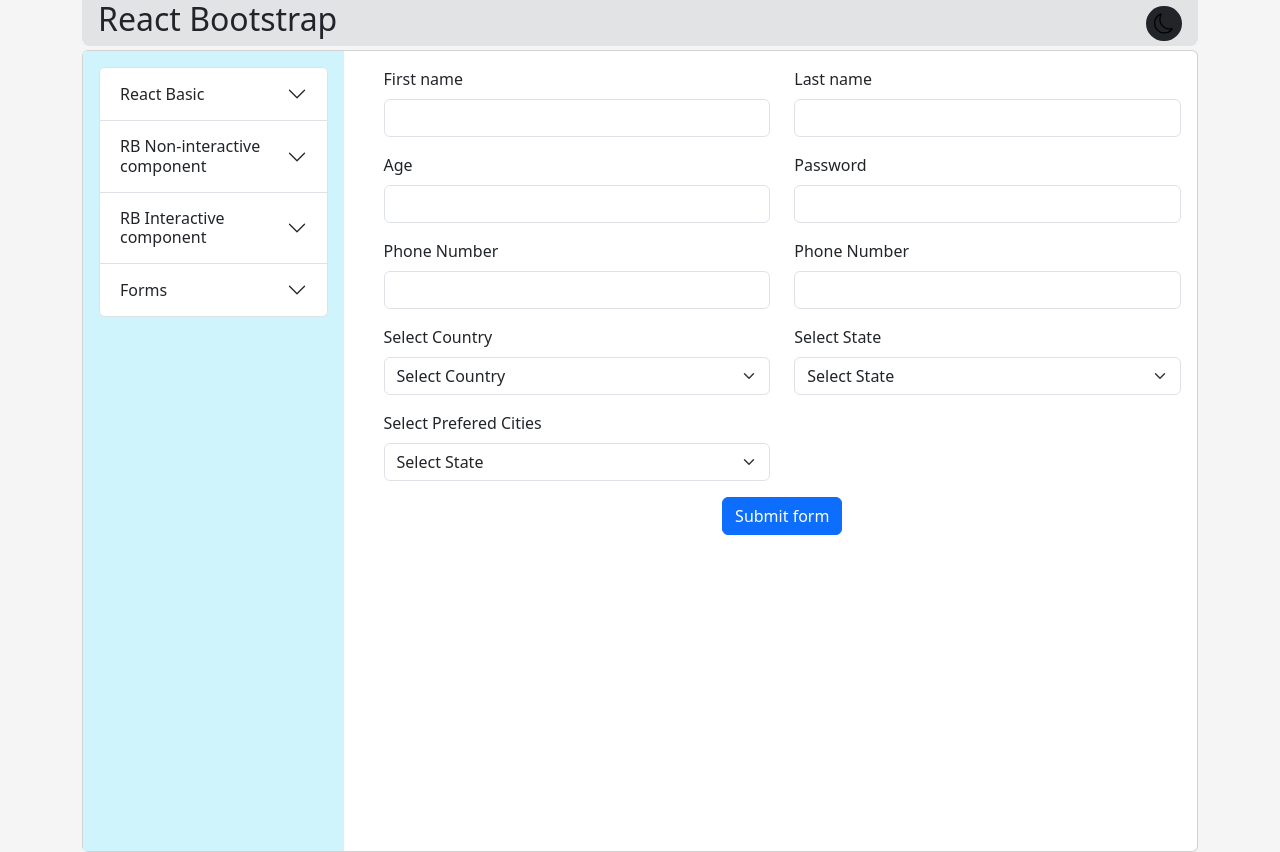
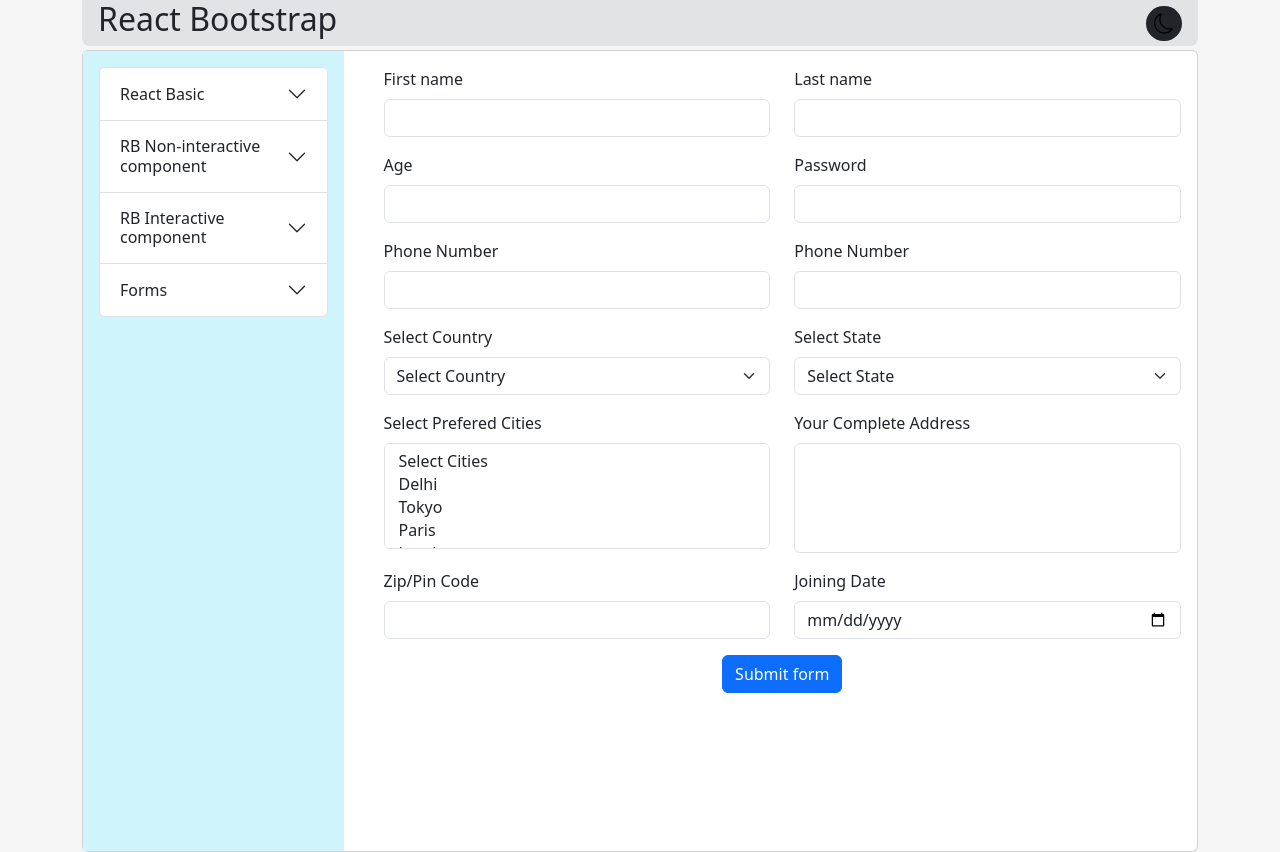
Before and after one commit to Rohit-specs/React, a React (Vite) app in the folder Installation-wia-vite/: page /react-hook-forms in a window 1280 px wide. Built offline with nearby package versions, Linux system fonts and the light colour scheme.

Commit message:
react-hook-form updated

```diff
--- a/Installation-wia-vite/package.json
+++ b/Installation-wia-vite/package.json
@@ -18,6 +18,7 @@
     "react-dom": "^19.2.4",
     "react-hook-form": "^7.76.0",
     "react-router-dom": "^7.14.2",
+    "react-toastify": "^11.1.0",
     "uuid": "^14.0.0",
     "yup": "^1.7.1"
   },
--- a/Installation-wia-vite/src/pages/forms/ReactHookForms.jsx
+++ b/Installation-wia-vite/src/pages/forms/ReactHookForms.jsx
@@ -109,12 +109,43 @@
                 </Form.Group>
                 <Form.Group as={Col} xs={12} lg={6} className="mb-3" controlId="cities">
                     <Form.Label>Select Prefered Cities</Form.Label>
-                    <Form.Select
-                        {...register("cities", { required: "cities is required" })}>
-                            <option value={""}>Select State</option>
+                    <Form.Select multiple
+                        {...register("cities", {
+                             required: "cities is required" ,
+                             validate: (value)=> value.length==2 || "Please select any two cities",
+                             })} >
+                        <option value={""}>Select Cities</option>
+                        <option value={"delhi"}>Delhi</option>
+                        <option value={"tokyo"}>Tokyo</option>
+                        <option value={"paris"}>Paris</option>
+                        <option value={"london"}>London</option>
+                        <option value={"new_york"}>New York</option>
 
                     </Form.Select>
-                    <div className="text-danger">{errors?.state?.message}</div>
+                    <div className="text-danger">{errors?.cities?.message}</div>
+                </Form.Group>
+                <Form.Group as={Col} xs={12} lg={6} className="mb-3" controlId="address">
+                    <Form.Label>Your Complete Address</Form.Label>
+                    <Form.Control as='textarea' style={{resize:'none'}} rows={4} {...register("address",{required:"Please Enter Your Complete Address"})}>
+                    </Form.Control>
+                    <div className="text-danger">{errors?.address?.message}</div>
+                </Form.Group>
+                <Form.Group as={Col} xs={12} lg={6} className="mb-3" controlId="pin_code">
+                    <Form.Label>Zip/Pin Code</Form.Label>
+                    <Form.Control {...register("pin_code",{
+                        required:"Please Enter Your Pin Code"
+                    })}>
+                    </Form.Control>
+                    <div className="text-danger">{errors?.pin_code?.message}</div>
+                </Form.Group>
+                <Form.Group as={Col} xs={12} lg={6} className="mb-3" controlId="joining_date">
+                    <Form.Label>Joining Date</Form.Label>
+                    <Form.Control type='date' {...register("joining_date",{
+                        required:"Please Enter Your Joining Date",
+                        validate:(date) => new Date(date) < new Date() || "Joining date must be less than today's date"
+                    })}>
+                    </Form.Control>
+                    <div className="text-danger">{errors?.joining_date?.message}</div>
                 </Form.Group>
 
             </Row><Button className='text-start' type="submit">Submit form</Button></Form>
```
Also changed, not shown: 1 other file (tests, documents, lock files or other folders). Lines whose indentation alone changed are shown as unchanged.
